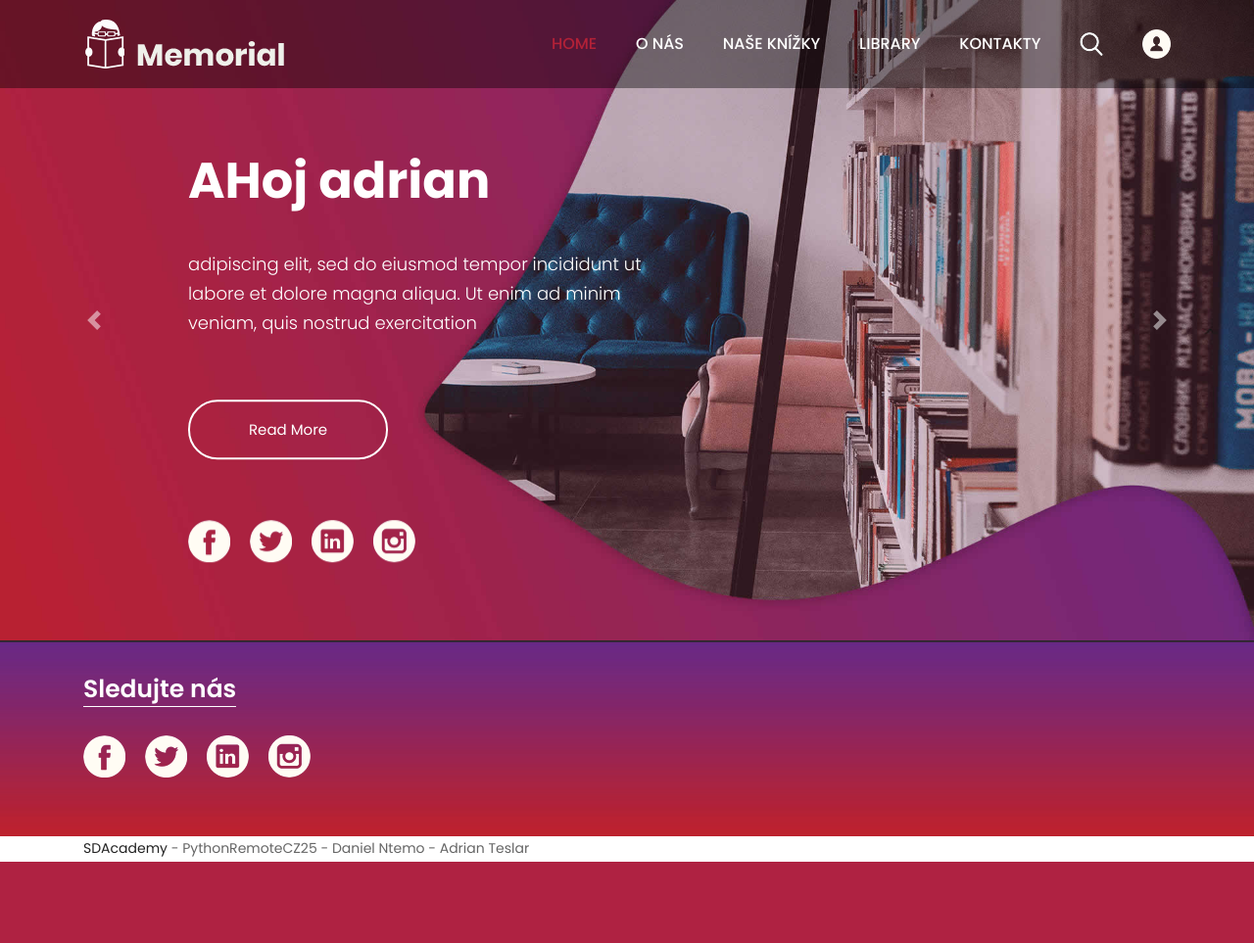
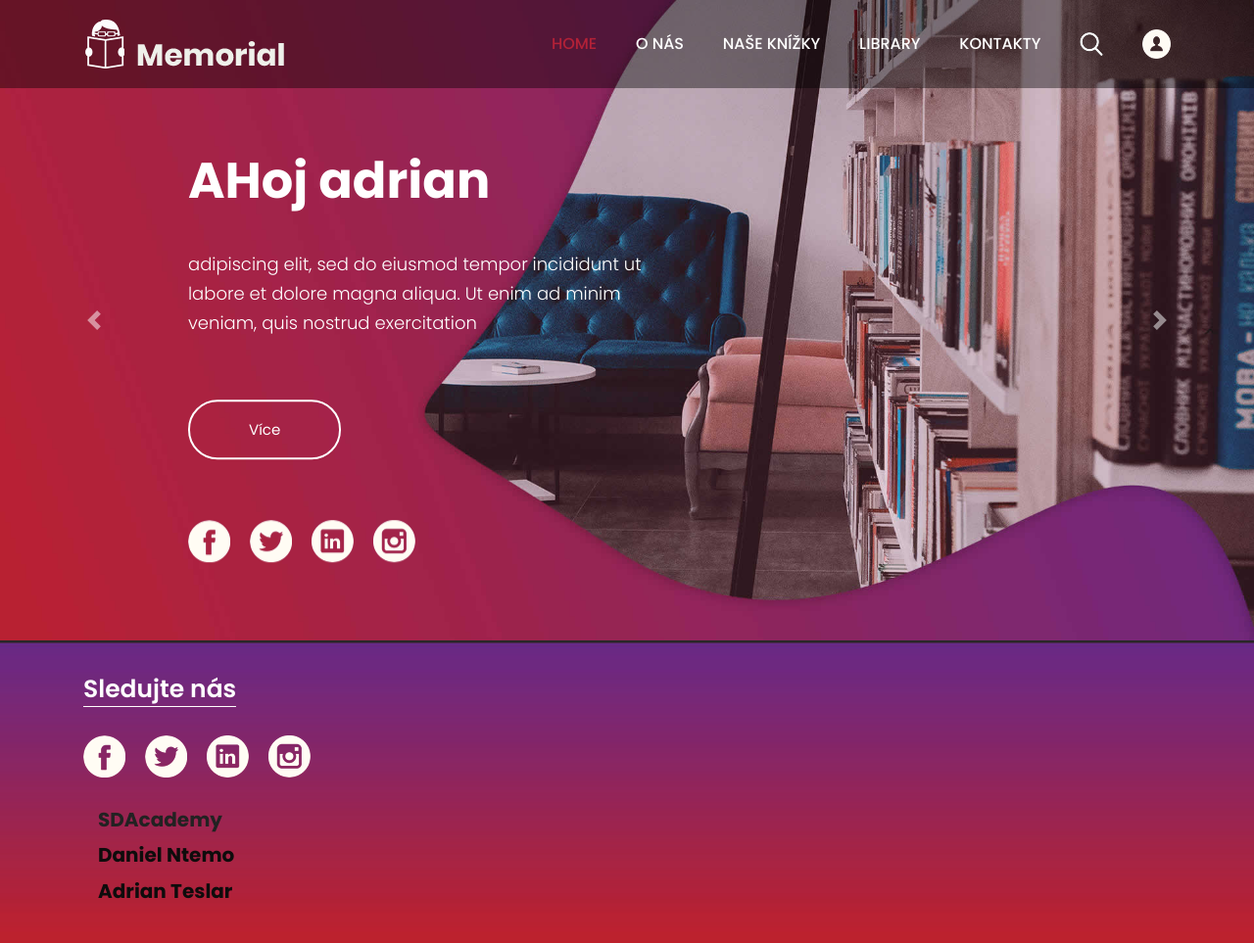
Before and after one commit to babrak112/DigitalLibrary, a Django app: page / in a window 1280 px wide. Shown: the whole page at 98% size. Before the commit the page ends 880 px from the top, so only its background shows below. Run offline with Django 5.2, Linux system fonts and the light colour scheme; some libraries are stand-ins or nearby versions.

Commit message:
Fix Templates

```diff
--- a/library/templates/footer.html
+++ b/library/templates/footer.html
@@ -12,19 +12,14 @@
                         <li> <a href="https://linkedin.com"><img src="/static/library/icon/linkedin.png"></a></li>
                         <li> <a href="https://instagram.com"><img src="/static/library/icon/instagram.png"></a></li>
                      </ul>
-                  </div>
-                  <div class="col-xl-8 col-lg-8 col-md-8 col-sm-12">
-                     <div class="Follow">
-                     </div>
+                      <div class="container">
+                          <a href="https://sdacademy.cz"><span style="font-size: 20px; font-weight: bold;">SDAcademy</span></a><br>
+                          <span style="font-size: 20px; font-weight: bold;color: #0e0c0c">Daniel Ntemo</span><br>
+                          <span style="font-size: 20px; font-weight: bold;color: #0e0c0c">Adrian Teslar</span>
+                      </div>
                   </div>
                </div>
             </div>
          </div>
-         <div class="container">
-               <a class="text-reset fw-bold" href="https://sdacademy.cz">SDAcademy</a>
-    - PythonRemoteCZ25 -
-    Daniel Ntemo -
-    Adrian Teslar
-         </div>
 
-      </footer>
+</footer>
--- a/library/templates/home_slider.html
+++ b/library/templates/home_slider.html
@@ -7,7 +7,7 @@
                      <div class="carousel-caption relative">
                         <h1>AHoj adrian</h1>
                         <p>adipiscing elit, sed do eiusmod tempor incididunt ut<br> labore et dolore magna aliqua. Ut enim ad minim<br> veniam, quis nostrud exercitation </p>
-                        <div class="button_section"> <a class="main_bt" href="#">Read More</a>  </div>
+                        <div class="button_section"> <a class="main_bt" href="#">Více</a>  </div>
                         <ul class="locat_icon">
                            <li> <a href="#"><img src="/static/library/icon/facebook.png"></a></li>
                            <li> <a href="#"><img src="/static/library/icon/Twitter.png"></a></li>
@@ -23,7 +23,7 @@
                      <div class="carousel-caption relative">
                         <h1>AHOJ daniel </h1>
                         <p>adipiscing elit, sed do eiusmod tempor incididunt ut<br> labore et dolore magna aliqua. Ut enim ad minim<br> veniam, quis nostrud exercitation </p>
-                        <div class="button_section"> <a class="main_bt" href="#">Read More</a>  </div>
+                        <div class="button_section"> <a class="main_bt" href="#">Více</a>  </div>
                         <ul class="locat_icon">
                            <li> <a href="#"><img src="/static/library/icon/facebook.png"></a></li>
                            <li> <a href="#"><img src="/static/library/icon/Twitter.png"></a></li>
@@ -39,7 +39,7 @@
                      <div class="carousel-caption relative">
                         <h1>Vítejte<br> v naší<br> internetové knihovně</h1>
                         <p>adipiscing elit, sed do eiusmod tempor incididunt ut<br> labore et dolore magna aliqua. Ut enim ad minim<br> veniam, quis nostrud exercitation </p>
-                        <div class="button_section"> <a class="main_bt" href="#">Read More</a>  </div>
+                        <div class="button_section"> <a class="main_bt" href="#">Více</a>  </div>
                         <ul class="locat_icon">
                            <li> <a href="#"><img src="/static/library/icon/facebook.png"></a></li>
                            <li> <a href="#"><img src="/static/library/icon/Twitter.png"></a></li>
```
